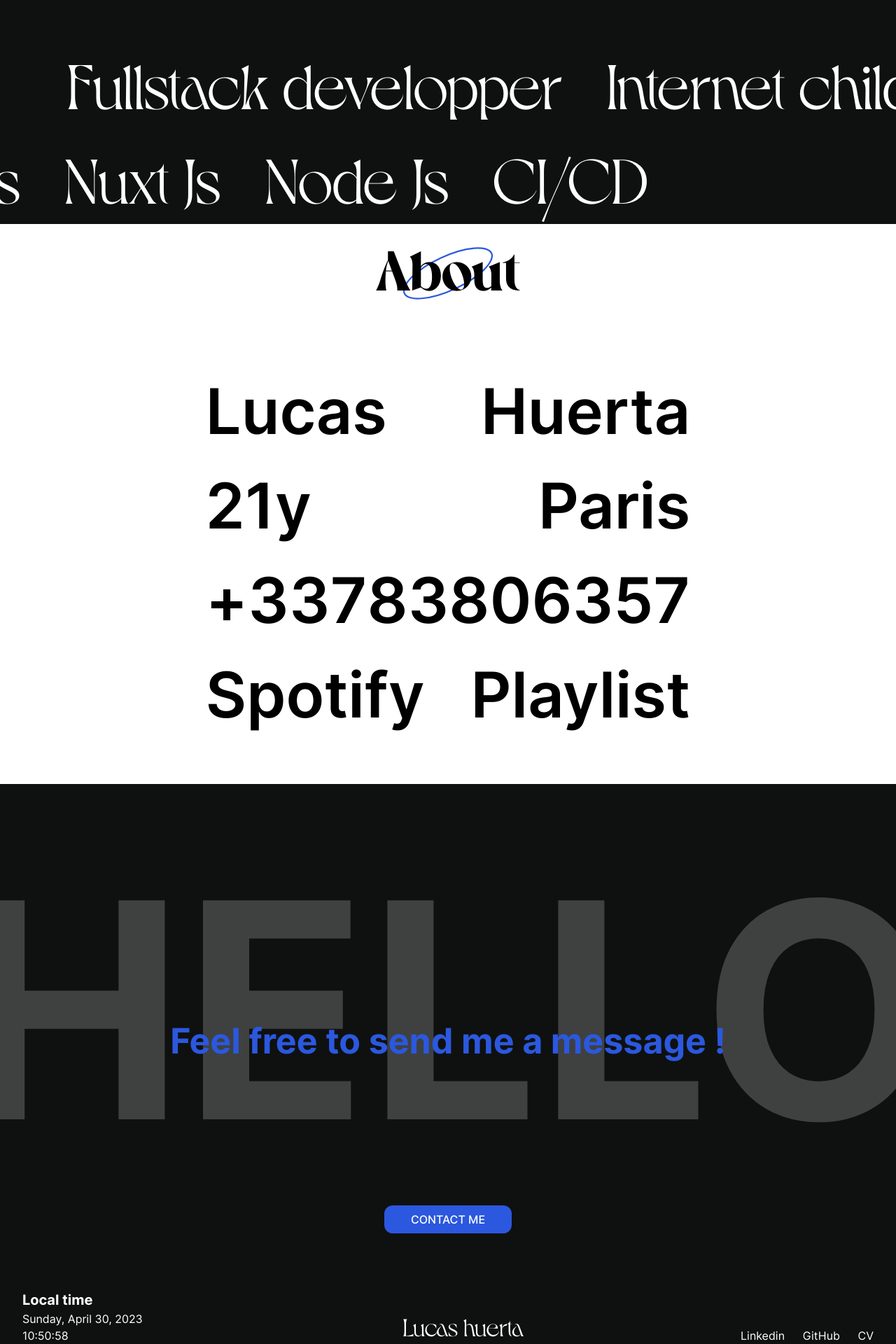
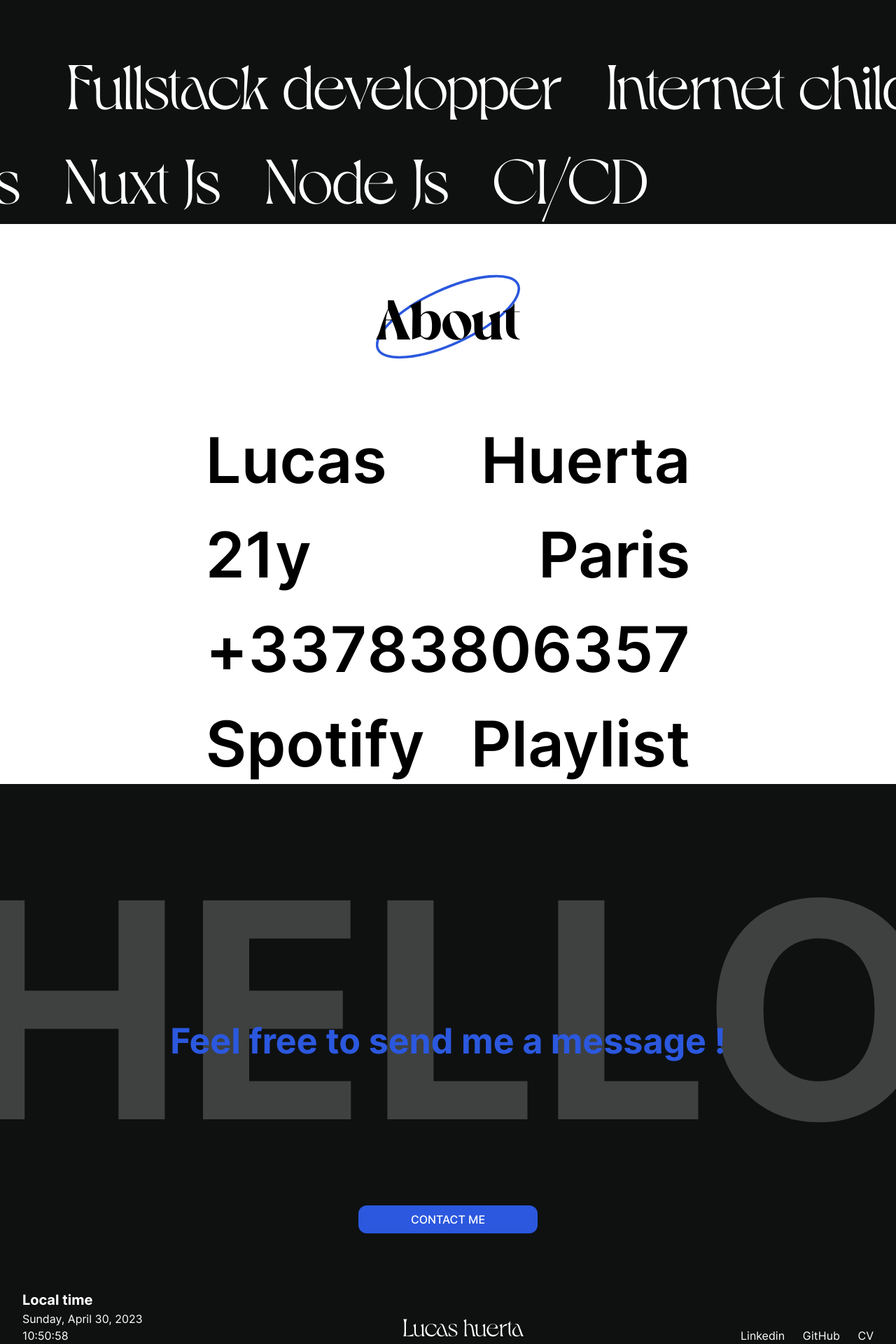
Before and after one commit to Lucas-Huerta/folio2023, a Vue app: page / in a window 1280 px wide. Shown: the part 1950-3870 px from the top of the page at 70% size. Built offline with nearby package versions, Linux system fonts and the light colour scheme.

Commit message:
[EDIT] fix some styles

```diff
--- a/src/App.vue
+++ b/src/App.vue
@@ -388,13 +388,16 @@ onMounted(async() => {
   min-height: 100vh;
   max-height: 100vh;
   transition: all 0.3s linear;
+  display: flex;
+  flex-direction: column;
+  align-items: center;
+  justify-content: center;
 }
 
 .wrapper-infos h3{
  font-family: "Dahlia";
  text-align: center;
  font-size: 80px;
- margin-top: 0;
 }
 
 .container-titleInfos{
@@ -404,10 +407,10 @@ onMounted(async() => {
 
 .container-titleInfos svg{
   position: absolute;
-  top: -25%;
+  top: 15%;
   left: 50%;
   transform: translateX(-50%);
-  width: 10%;
+  width: 100%;
   z-index: -1;
 }
 
@@ -519,7 +522,9 @@ footer{
 }
 
 .container-contact{
-  padding: 1vh 3vw;
+  /* padding: 1% 5%; */
+  width: 20%;
+  height: 5vh;
   background-color: var(--active-color);
   border-radius: 12px;
   text-transform: uppercase;
@@ -527,25 +532,27 @@ footer{
   transition: all 0.2s linear;
   color: white;
   font-weight: 500;
-  min-width: max-content;
-  max-width: max-content;
+  display: flex;
+  flex-direction: row;
+  align-items: center;
+  justify-content: center;
+  transition: all 0.2s linear;
+}
+
+.container-contact::before{
+  content: "-->";
+  opacity: 0;
 }
 
 .container-contact::after{
   content: "-->";
-  display: none;
+  opacity: 0;
   transition: all 0.2s linear;
 }
 
-.container-contact:hover{
-  display: flex;
-  flex-direction: row;
-  transition: all 0.2s linear;
-  gap: 2vw;
-}
-
 .container-contact:hover::after{
-  display: flex;
+  opacity: 1;
+  margin-left: 10%;
 }
 
 .rs{
```
